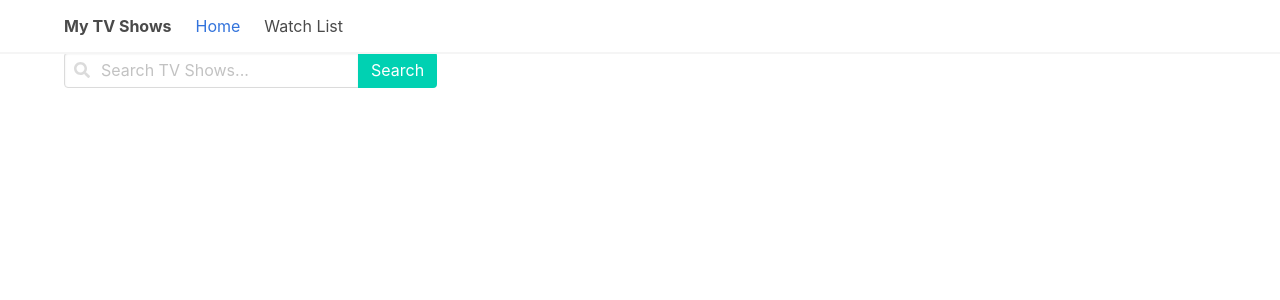
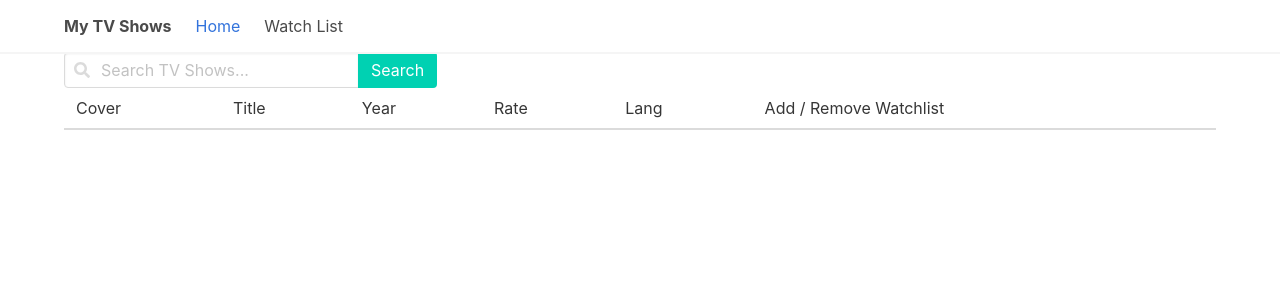
Before and after one commit to kenberkeley/tmdb-react, a React (Create React App) app: page / in a window 1280 px wide. Shown: the top 300 px of the page. Built offline with nearby package versions, Linux system fonts and the light colour scheme; what @rematch/core would draw is missing.

Commit message:
Complete search results display logic

```diff
--- a/package.json
+++ b/package.json
@@ -6,6 +6,7 @@
     "@rematch/core": "^1.1.0",
     "axios": "^0.19.0",
     "classnames": "^2.2.6",
+    "iso-639-1": "^2.0.5",
     "nprogress": "^0.2.0",
     "prop-types": "^15.7.2",
     "react": "^16.8.6",
--- /dev/null
+++ b/src/pages/home/comps/SearchResultsList/index.js
@@ -0,0 +1,69 @@
+import React from 'react'
+import PropTypes from 'prop-types'
+import getLangByCode from '~/utils/getLangByCode'
+import getPosterUrl from './utils/getPosterUrl'
+import styles from './index.module.css'
+
+const columns = [
+  /* [label<string>, field<string>, formatter(val, row)<function?>] */
+  ['Cover', 'poster_path', (url, item) => (
+    <img className={styles.poster} alt={item.name} src={getPosterUrl(url)} />
+  )],
+  ['Title', 'name'],
+  ['Year', 'first_air_date', date => date ? date.substr(0, 4) : '-'],
+  ['Rate', 'vote_average', val => val + '%'],
+  ['Lang', 'original_language', getLangByCode]
+]
+
+export default class SearchResultsList extends React.Component {
+  static propTypes = {
+    data: PropTypes.arrayOf(PropTypes.shape({
+      poster_path: PropTypes.string, // could be null
+      name: PropTypes.string.isRequired,
+      first_air_date: PropTypes.string.isRequired, // 'YYYY-MM-DD', could be ''
+      vote_average: PropTypes.number.isRequired,
+      original_language: PropTypes.string.isRequired,
+      id: PropTypes.number.isRequired
+    }))
+  }
+
+  render () {
+    const { data } = this.props
+    return (
+      <table className='table is-fullwidth'>
+        <thead>
+          <tr>
+            {
+              columns.map(([label, field]) => (
+                <td key={field}>{ label }</td>
+              ))
+            }
+            <td>Add / Remove Watchlist</td>
+          </tr>
+        </thead>
+        <tbody>
+          {
+            data.map(item => (
+              <tr key={item.id}>
+                {
+                  columns.map(([label, field, formatter]) => (
+                    <td key={field}>
+                      {
+                        formatter
+                          ? formatter(item[field], item)
+                          : item[field]
+                      }
+                    </td>
+                  ))
+                }
+                <td>
+                  +/-
+                </td>
+              </tr>
+            ))
+          }
+        </tbody>
+      </table>
+    )
+  }
+}
--- /dev/null
+++ b/src/pages/home/comps/SearchResultsList/index.module.css
@@ -0,0 +1,4 @@
+.poster {
+  width: 100px;
+  height: 100px;
+}
--- a/src/utils/getPosterUrl.js
+++ b/src/pages/home/comps/SearchResultsList/utils/getPosterUrl.js
@@ -13,11 +13,18 @@ export default function (url, size) {
   if (!url) {
     return defaultImg
   }
+
   const {
     images: {
       secure_base_url: baseUrl,
-      poster_sizes: sizes
+      poster_sizes: availableSizes
     }
   } = store.getState().apiConf
-  return urljoin(baseUrl, size || sizes[0], url)
+
+  if (size && !availableSizes.includes(size)) {
+    console.warn(`[getPosterUrl] ${size} is not in the available sizes: ${availableSizes}`)
+    size = null
+  }
+
+  return urljoin(baseUrl, size || availableSizes[0], url)
 }
--- a/src/pages/home/index.js
+++ b/src/pages/home/index.js
@@ -1,11 +1,21 @@
 import React from 'react'
 import { searchTvShows } from './api/'
 import SearchInput from './comps/SearchInput'
+import SearchResultsList from './comps/SearchResultsList/'
 
 export default class Home extends React.Component {
+  constructor (props) {
+    super(props)
+    this.state = {
+      searchResults: []
+    }
+  }
+
   onSearch = query => {
-    searchTvShows(query).then(data => {
-      console.log(data) // TODO: show in list
+    searchTvShows(query).then(({ results }) => {
+      this.setState({
+        searchResults: results
+      })
     })
   }
 
@@ -13,6 +23,7 @@ export default class Home extends React.Component {
     return (
       <section>
         <SearchInput onSearch={this.onSearch} />
+        <SearchResultsList data={this.state.searchResults} />
       </section>
     )
   }
--- /dev/null
+++ b/src/utils/getLangByCode.js
@@ -0,0 +1,9 @@
+import ISO6391 from 'iso-639-1'
+
+/**
+ * @param  {string} code - e.g. 'en'|'ja'
+ * @return {string} - e.g. 'English'|'Japanese'
+ */
+export default function (code) {
+  return ISO6391.getName(code)
+}
```
Also changed, not shown: 1 other file (tests, documents, lock files or other folders).
